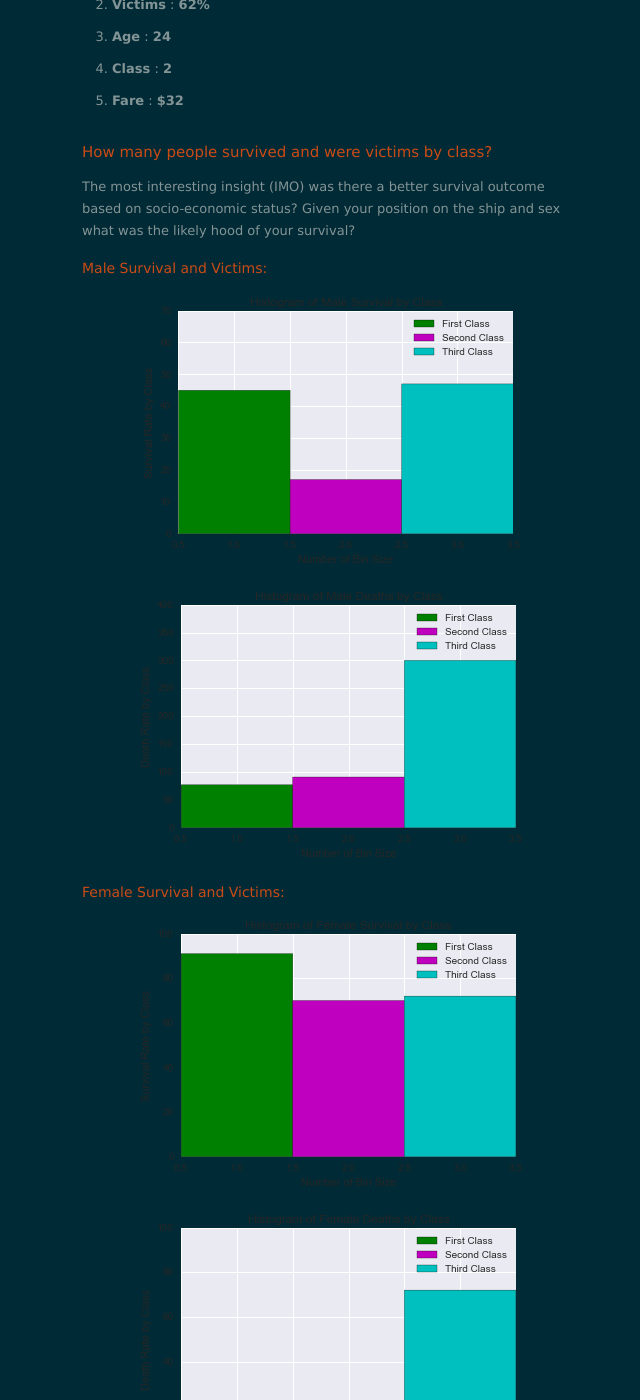
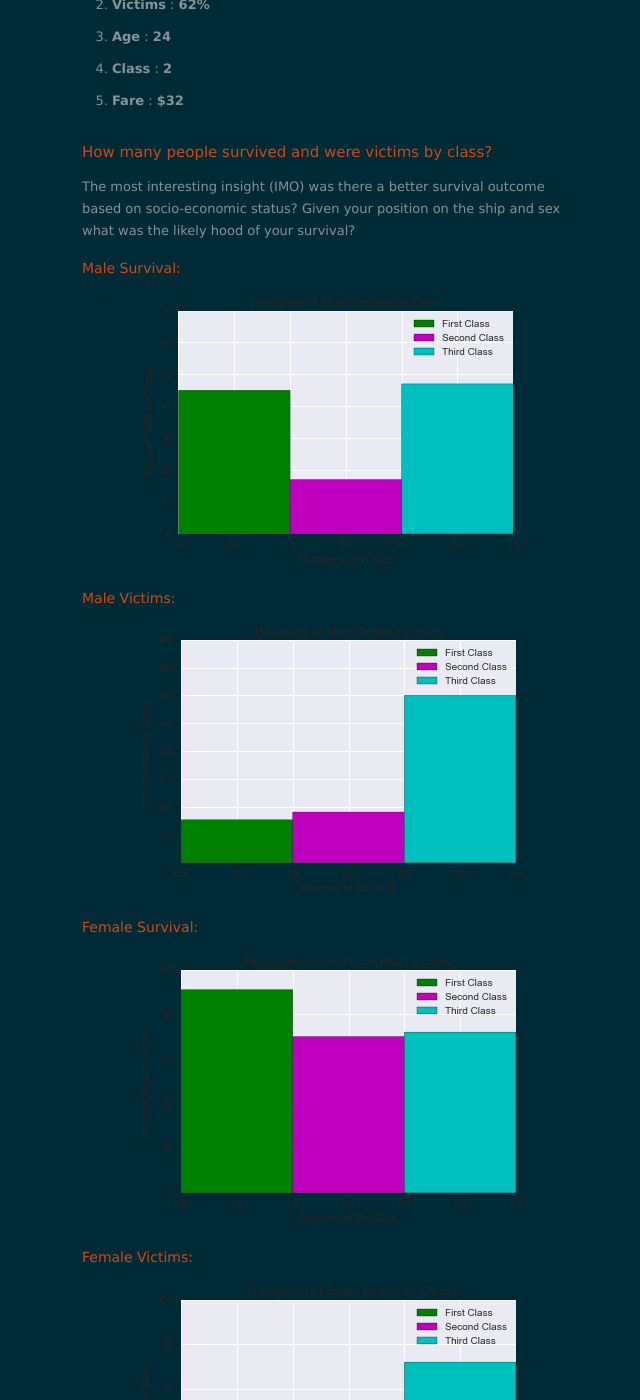
Before and after one commit to krismanaya/krismanaya.github.io, a Jekyll site: the page built from _posts/2013-06-05-welcome-to-jekyll.markdown, in a window 1280 px wide and 1400 px high, scrolled down 666 px. Shown: the whole window, without its empty margins (308-948 px from the left). Built offline with Jekyll 4.4.1, drawn with Linux system fonts in a browser that asks for light colours; nearby versions of some CDN libraries.

Commit message:
seperate images

```diff
--- a/_posts/2013-06-05-welcome-to-jekyll.markdown
+++ b/_posts/2013-06-05-welcome-to-jekyll.markdown
@@ -24,12 +24,12 @@ The Titanic data allows us to get a sample of the passangers who survived, class
 ## How many people survived and were victims by class?
 The most interesting insight (IMO) was there a better survival outcome based on socio-economic status? Given your position on the ship and sex what was the likely hood of your survival?
 
-### Male Survival and Victims:
-
+### Male Survival:
 <img src="/images/MS.png" class="center"/>
+### Male Victims:
 <img src="/images/MD.png" class="center"/>
 
-### Female Survival and Victims:
-
+### Female Survival:
 <img src="/images/FS.png" class="center"/>
+### Female Victims:
 <img src="/images/FD.png" class="center"/>
```
